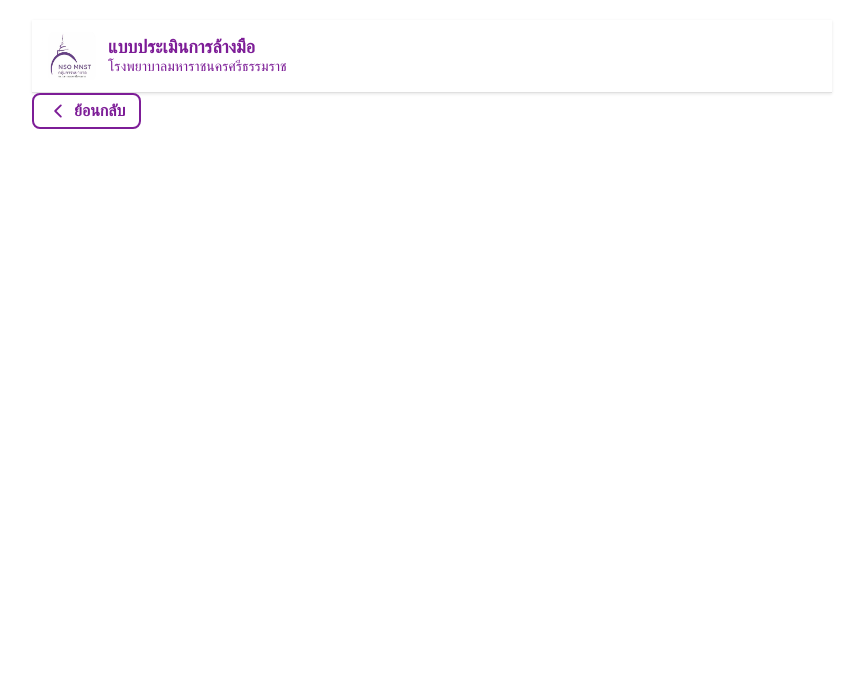
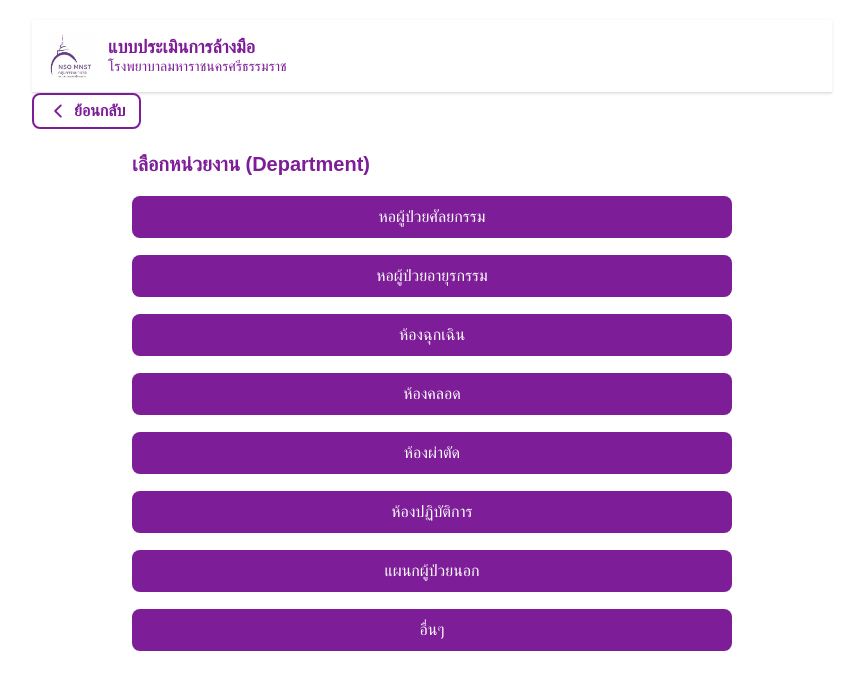
Before and after one commit to kurodung/snohandwash, a React (Create React App) app: page /department in a window 1280 px wide. Shown: the top 690 px of the page, without its empty margins (208-1070 px from the left). Built offline with nearby package versions, Linux system fonts and the light colour scheme.

Commit message:
เพิ่ม APT
ส่งข้อมูลได้แล้ว

```diff
--- a/src/App.js
+++ b/src/App.js
@@ -9,7 +9,7 @@ import EvaluatorScreen from './screens/EvaluatorScreen';
 import SuggestionScreen from './screens/SuggestionScreen';
 import HandwashStepsScreen from './screens/HandwashStepsScreen';
 import { ScrollToTop } from './components/ScrollToTop';
-
+import DepartmentScreen from './screens/DepartmentScreen';
 import { LogoTitle } from './components/LogoTitle';
 import { BackButton } from './components/BackButton';
 
@@ -28,6 +28,7 @@ function AppContent() {
       <Routes>
         <Route path="/" element={<Navigate to="/status" />} />
         <Route path="/status" element={<StatusScreen />} />
+        <Route path="/department" element={<DepartmentScreen />} />
         <Route path="/moments" element={<MomentsScreen />} />
         <Route path="/activities" element={<ActivitiesScreen />} />
         <Route path="/handwashing-method" element={<HandwashingMethodScreen />} />
--- /dev/null
+++ b/src/screens/DepartmentScreen.js
@@ -0,0 +1,42 @@
+// screens/DepartmentScreen.js
+import React from 'react';
+import { useNavigate, useLocation } from 'react-router-dom';
+import { GreenButton } from '../components/GreenButton';
+
+const departments = [
+  'หอผู้ป่วยศัลยกรรม',
+  'หอผู้ป่วยอายุรกรรม',
+  'ห้องฉุกเฉิน',
+  'ห้องคลอด',
+  'ห้องผ่าตัด',
+  'ห้องปฏิบัติการ',
+  'แผนกผู้ป่วยนอก',
+  'อื่นๆ',
+];
+
+export default function DepartmentScreen() {
+  const navigate = useNavigate();
+  const location = useLocation();
+  const { status } = location.state || {};
+
+  const handleSelect = (department) => {
+    navigate('/moments', {
+      state: { status, department },
+    });
+  };
+
+  return (
+    <div className="screen-container">
+      <h1 className="header-text">เลือกหน่วยงาน (Department)</h1>
+      <div className="button-container">
+        {departments.map((dep, index) => (
+          <GreenButton
+            key={index}
+            title={dep}
+            onPress={() => handleSelect(dep)}
+          />
+        ))}
+      </div>
+    </div>
+  );
+}
--- a/src/screens/EvaluatorScreen.js
+++ b/src/screens/EvaluatorScreen.js
@@ -7,7 +7,7 @@ export default function EvaluatorScreen() {
   const navigate = useNavigate();
   const location = useLocation();
   // เพิ่ม stepResults ในการรับค่า
-  const { status, moment, activity, method, quality, stepResults } = location.state || {};
+  const { status, department, moment, activity, method, quality, stepResults } = location.state || {};
 
   // เพื่อการ debug
   console.log("Received in EvaluatorScreen:", location.state);
@@ -31,7 +31,7 @@ export default function EvaluatorScreen() {
             title={evaluator}
             onPress={() => navigate('/suggestion', {
               // เพิ่ม stepResults ในการส่งค่า
-              state: { status, moment, activity, method, quality, evaluator, stepResults }
+              state: { status, department, moment, activity, method, quality, evaluator, stepResults }
             })}
           />
         ))}
--- a/src/screens/HandwashStepsScreen.js
+++ b/src/screens/HandwashStepsScreen.js
@@ -17,7 +17,7 @@ export default function HandwashStepsScreen() {
   const navigate = useNavigate();
   const location = useLocation();
   // evaluator อาจไม่จำเป็นในหน้านี้ เนื่องจากยังไม่ได้ถูกเลือก
-  const { status, moment, activity, method, quality } = location.state || {};
+  const { status, department, moment, activity, method, quality } = location.state || {};
 
   console.log("Received in HandwashStepsScreen:", location.state);
 
@@ -46,6 +46,7 @@ export default function HandwashStepsScreen() {
     navigate('/evaluator', {
       state: {
         status,
+        department,
         moment,
         activity,
         method,
--- a/src/screens/HandwashingMethodScreen.js
+++ b/src/screens/HandwashingMethodScreen.js
@@ -6,7 +6,7 @@ import { GreenButton } from '../components/GreenButton';
 export default function HandwashingMethodScreen() {
   const navigate = useNavigate();
   const location = useLocation();
-  const { status, moment, activity } = location.state || {};
+  const { status, department, moment, activity } = location.state || {};
 
   const methods = [
     'Hand rub',
@@ -23,7 +23,7 @@ export default function HandwashingMethodScreen() {
             key={index}
             title={method}
             onPress={() => navigate('/handwash-quality', {
-              state: { status, moment, activity, method }
+              state: { status, department, moment, activity, method }
             })}
           />
         ))}
--- a/src/screens/MomentsScreen.js
+++ b/src/screens/MomentsScreen.js
@@ -6,7 +6,7 @@ import { GreenButton } from '../components/GreenButton';
 export default function MomentsScreen() {
   const navigate = useNavigate();
   const location = useLocation();
-  const { status } = location.state || {};
+  const { status, department } = location.state || {};
 
   const moments = [
     'Moment 1 ก่อนสัมผัสผู้ป่วย',
@@ -18,13 +18,13 @@ export default function MomentsScreen() {
 
   return (
     <div className="screen-container">
-      <h1 className="header-text">{status}: Indications ของการทำความสะอาด (Moments)</h1>
+      <h1 className="header-text">{status} - {department}</h1>
       <div className="button-container">
         {moments.map((moment, index) => (
           <GreenButton
             key={index}
             title={moment}
-            onPress={() => navigate('/activities', { state: { status, moment } })}
+            onPress={() => navigate('/activities', { state: { status, department, moment } })}
           />
         ))}
       </div>
--- a/src/screens/StatusScreen.js
+++ b/src/screens/StatusScreen.js
@@ -28,7 +28,7 @@ export default function StatusScreen() {
           <GreenButton
             key={index}
             title={status}
-            onPress={() => navigate('/moments', { state: { status } })}
+            onPress={() => navigate('/department', { state: { status } })}
           />
         ))}
       </div>
--- a/src/screens/SuggestionScreen.js
+++ b/src/screens/SuggestionScreen.js
@@ -22,6 +22,7 @@ export default function SuggestionScreen() {
     // สร้างค่า step1 ถึง step6 เสมอ (ถ้าไม่มี ให้ใช้ค่าว่าง)
     const dataToSubmit = {
       status: formData.status || '',
+      department: formData.department || '',
       moment: formData.moment || '',
       activity: formData.activity || '',
       method: formData.method || '',
@@ -58,6 +59,7 @@ export default function SuggestionScreen() {
         <div className="summary-container">
           <p className="summary-title">สรุปข้อมูลที่จะบันทึก:</p>
           <p>สถานะ: {formData.status}</p>
+          <p>หน่วยงาน: {formData.department}</p>
           <p>Moment: {formData.moment}</p>
           <p>กิจกรรม: {formData.activity}</p>
           <p>วิธีการล้างมือ: {formData.method}</p>
```
Also changed, not shown: src/screens/ActivitiesScreen.js (+5 -5 lines), src/screens/HandwashQualityScreen.js (+4 -4 lines).
